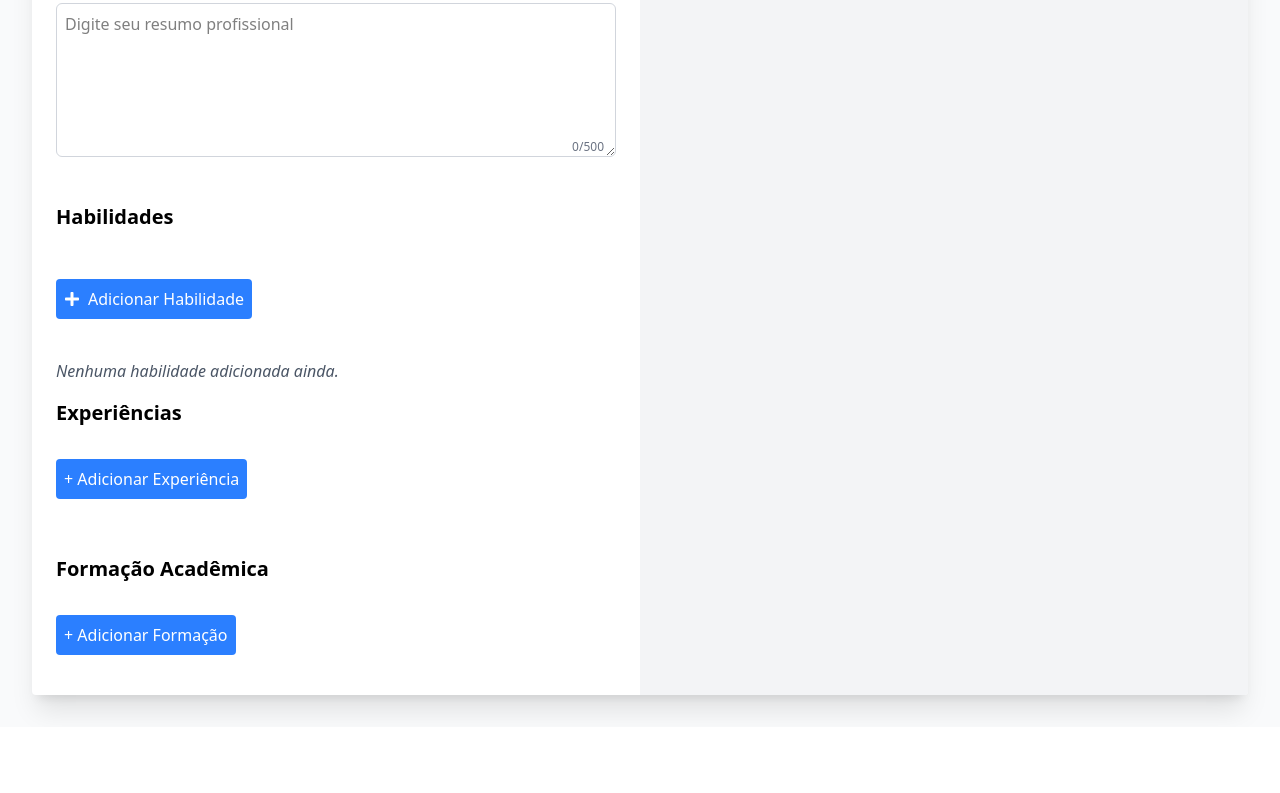
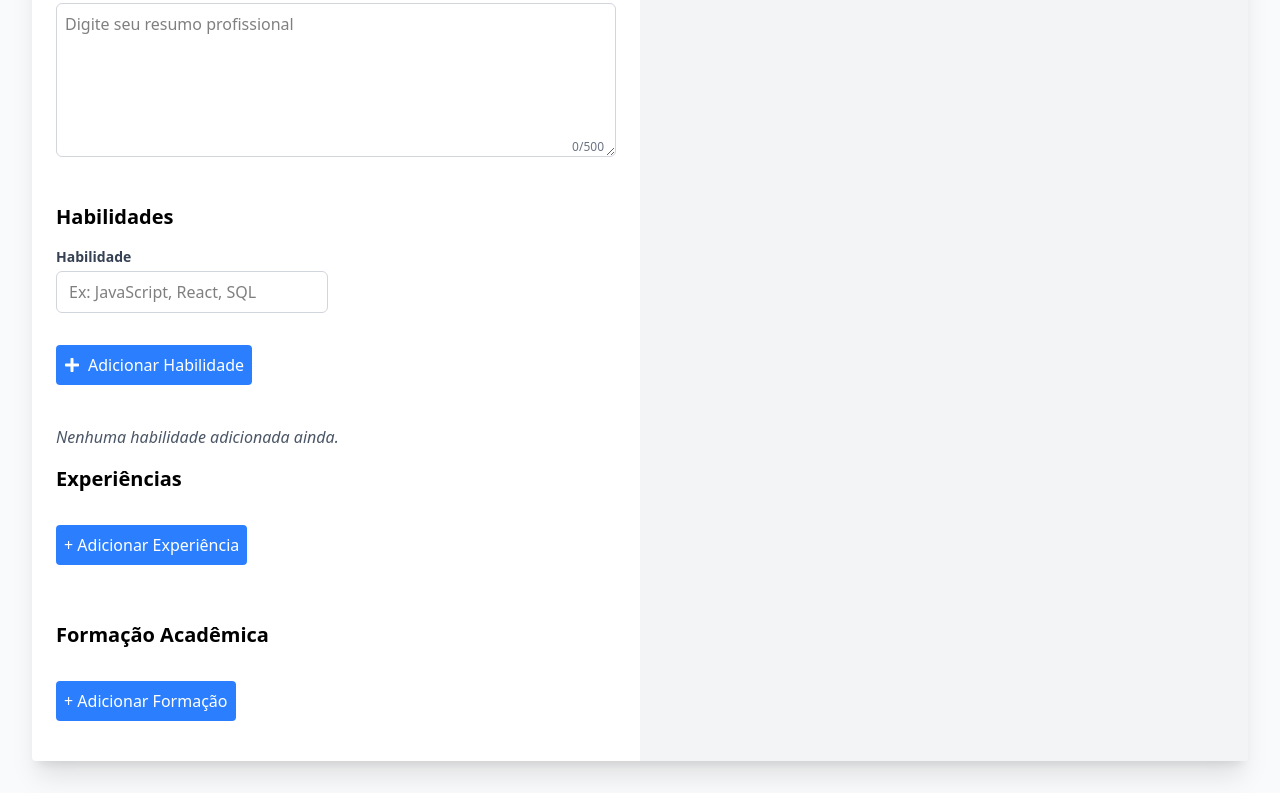
Before and after one commit to Toteck/nextfolio, a React (Vite) app: page / in a window 1280 px wide. Shown: the part 683-1476 px from the top of the page. Before the commit the page ends 1410 px from the top, so only its background shows below. Built offline with nearby package versions, Linux system fonts and the light colour scheme.

Commit message:
feat: Implement InputHabilidades component with label and input field

```diff
--- a/src/components/form/habilidades/InputHabilidade.tsx
+++ b/src/components/form/habilidades/InputHabilidade.tsx
@@ -1,5 +1,13 @@
 export function InputHabilidades() {
     return (
-        <></>
+        <div>
+            <label htmlFor="habilidade" className="text-sm font-semibold text-gray-700 mb-1 block">Habilidade</label>
+            <input
+                id="habilidade"
+                type="text"
+                placeholder="Ex: JavaScript, React, SQL"
+                className="border border-gray-300 rounded-md px-3 py-2 w-full focus:outline-none focus:ring-2 focus:ring-blue-500 focus:border-transparent"
+            />
+        </div>
     )
 }
```
